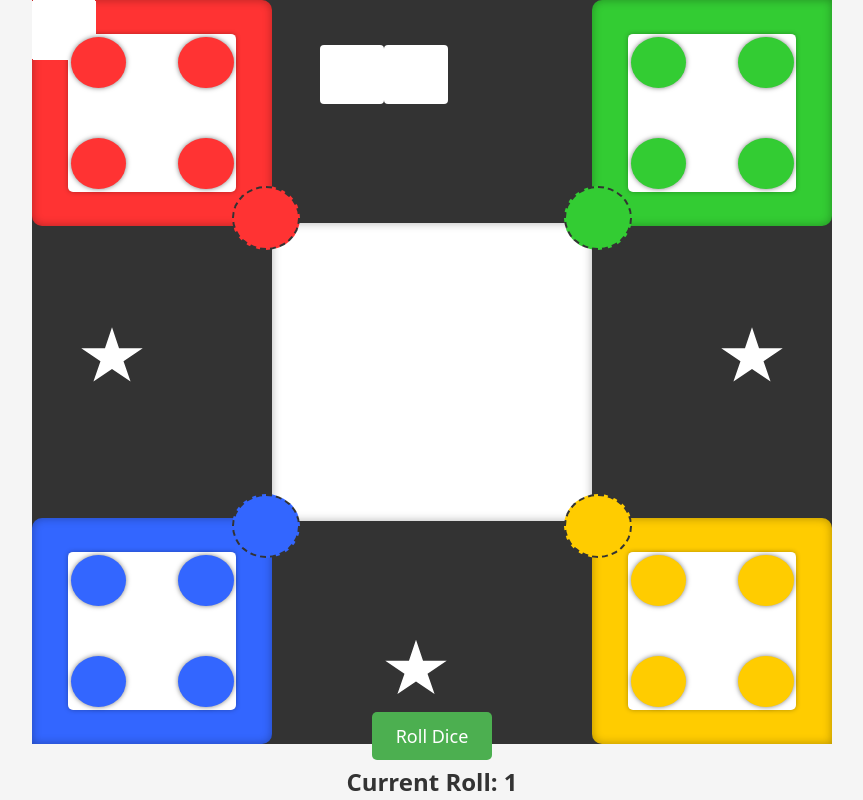
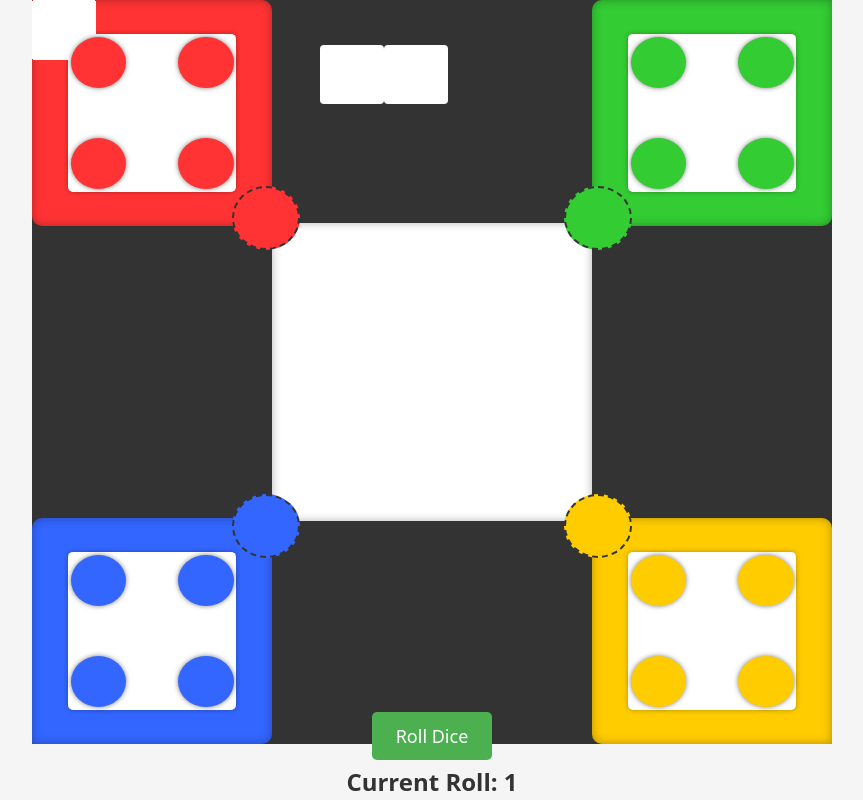
Before and after one commit to GingerImpasto/ludo-game, a React (Vite) app: page / in a window 1280 px wide. Shown: the whole page, without its empty margins (208-1071 px from the left). Built offline with nearby package versions, Linux system fonts and the light colour scheme.

Commit message:
remove the four star elements

```diff
--- a/src/components/LudoBoard.css
+++ b/src/components/LudoBoard.css
@@ -142,21 +142,6 @@
   background-color: #3366ff;
 }
 
-.star-zone {
-  position: absolute;
-  width: 8%;
-  height: 8%;
-  background-color: white;
-  clip-path: polygon(
-    50% 0%, 61% 35%, 98% 35%, 68% 57%, 79% 91%, 50% 70%, 21% 91%, 32% 57%, 2% 35%, 39% 35%
-  );
-}
-
-.s1 { top: 44%; left: 6%; }
-.s2 { top: 6%; left: 44%; }
-.s3 { top: 44%; right: 6%; }
-.s4 { bottom: 6%; left: 44%; }
-
 .game-controls {
   margin-top: 20px;
 }
--- a/src/components/LudoBoard.tsx
+++ b/src/components/LudoBoard.tsx
@@ -28,11 +28,6 @@ const LudoBoard: React.FC<LudoBoardProps> = ({ diceValue }) => {
         <div className="safe-zone green"></div>
         <div className="safe-zone yellow"></div>
         <div className="safe-zone blue"></div>
-
-        <div className="star-zone s1"></div>
-        <div className="star-zone s2"></div>
-        <div className="star-zone s3"></div>
-        <div className="star-zone s4"></div>
       </div>
 
       <div className="game-controls">
```
